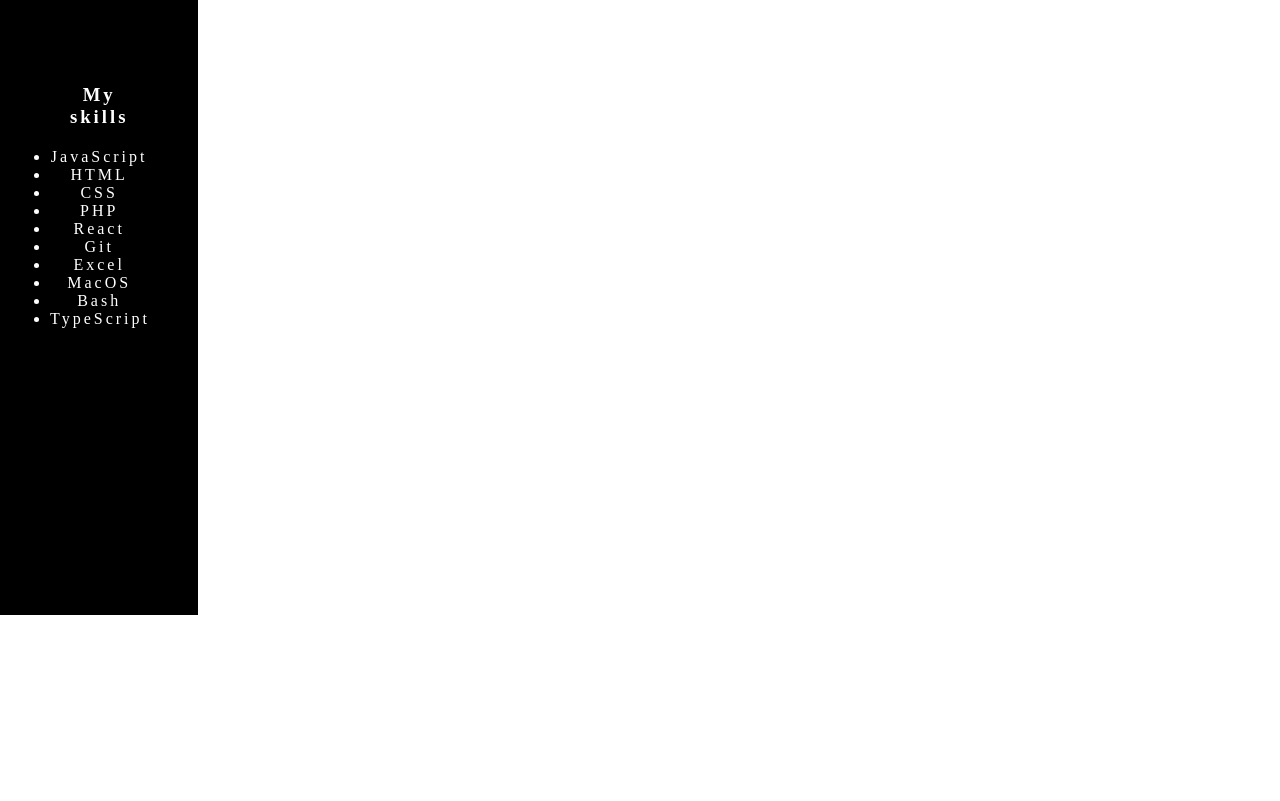
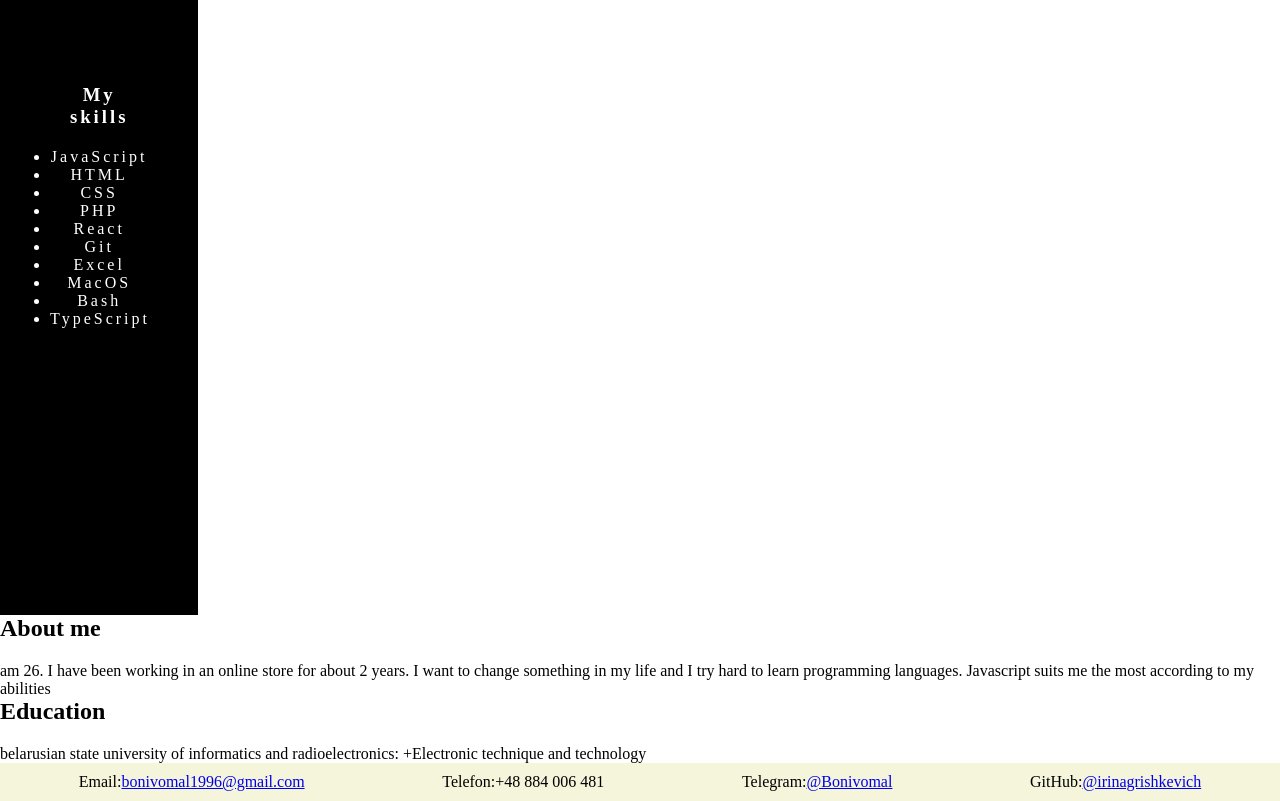
Before and after one commit to irinagrishkevich/rsschool-cv, a plain HTML site: page index.html in a window 1280 px wide. Shown: the part 227-1028 px from the top of the page. Before the commit the page ends 842 px from the top, so only its background shows below. Drawn offline with Linux system fonts and the light colour scheme.

Commit message:
docs: add footer and section

```diff
--- a/index.html
+++ b/index.html
@@ -31,6 +31,21 @@
             <li>TypeScript</li>
         </ul>
     </aside>
-
+    </nav>
+    <section>
+        <h1>About me</h1>
+        <p> am 26. I have been working in an online store for about 2 years. I want
+            to change something in my life and I try hard to learn
+            programming languages. Javascript suits me the most according to my abilities</p>
+        <h1>Education</h1>
+        <p>belarusian state university of informatics
+            and radioelectronics: +Electronic technique and technology</p>
+    </section>
+    <footer>
+            <p>Email:<a href="https://gmail.com">bonivomal1996@gmail.com</a></p>
+            <p>Telefon:+48 884 006 481</p>
+            <p>Telegram:<a href="@Bonivomal">@Bonivomal</a></p>
+            <p>GitHub:<a href="https://github.com/irinagrishkevich">@irinagrishkevich</a></p>
+    </footer>
 </body>
 </html>
```
